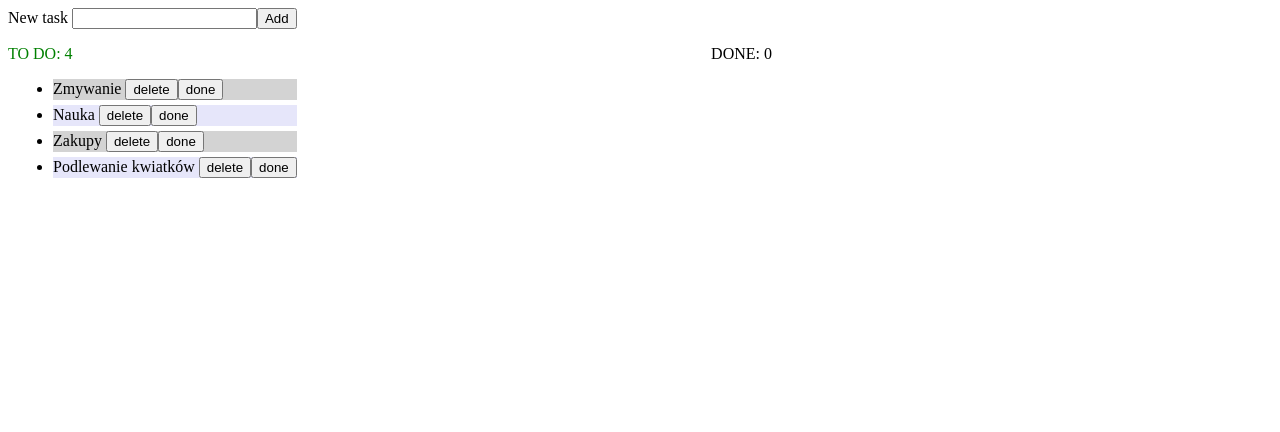
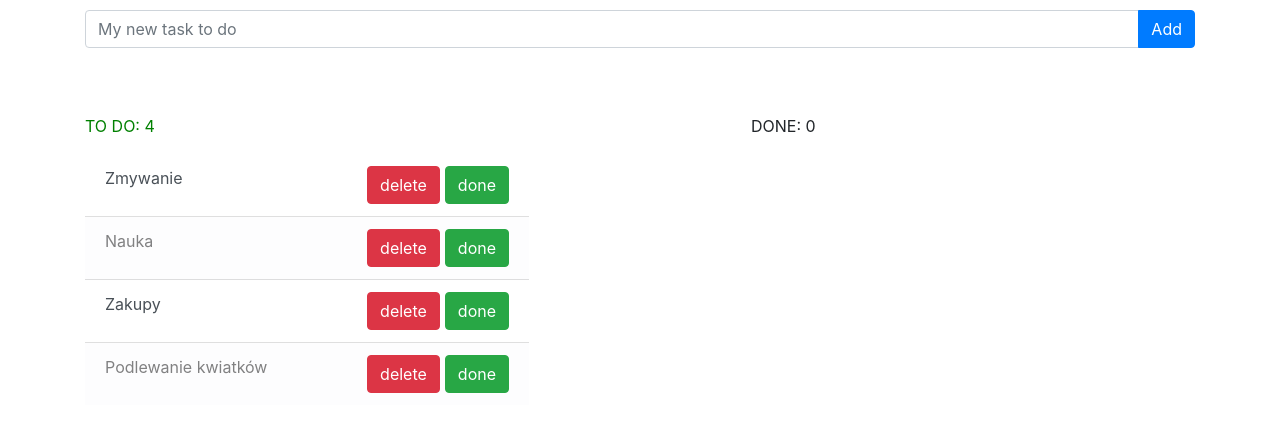
Before and after one commit to agakoz/toDoList, an Angular app: page / in a window 1280 px wide. Shown: the top 432 px of the page. Built offline with nearby package versions, Linux system fonts and the light colour scheme; a web font is replaced by a local one.

Commit message:
style changes: bootstrap implemented

```diff
--- a/angular.json
+++ b/angular.json
@@ -24,7 +24,8 @@
               "src/assets"
             ],
             "styles": [
-              "src/styles.css"
+              "src/styles.css",
+              "node_modules/bootstrap/dist/css/bootstrap.min.css"
             ],
             "scripts": []
           },
--- a/package.json
+++ b/package.json
@@ -19,6 +19,7 @@
     "@angular/platform-browser": "~9.0.5",
     "@angular/platform-browser-dynamic": "~9.0.5",
     "@angular/router": "~9.0.5",
+    "bootstrap": "^4.4.1",
     "rxjs": "~6.5.4",
     "tslib": "^1.10.0",
     "zone.js": "~0.10.2"
--- a/src/app/add-task/add-task.component.html
+++ b/src/app/add-task/add-task.component.html
@@ -1,6 +1,10 @@
-<div id="newTaskInput">
-  <label>New task
-    <input [(ngModel)]="newTask">
-  </label>
-  <button (click)="add()">Add</button>
+<div id="newTaskInput" class="input-group mb-3">
+
+
+  <input type="text" class="form-control" placeholder="My new task to do" [(ngModel)]="newTask"
+         aria-describedby="button-addon2">
+  <div class="input-group-append">
+    <button id="button-addon2" type="button" class="btn btn-primary btn " (click)="add()">Add</button>
+  </div>
+
 </div>
--- a/src/app/app.component.css
+++ b/src/app/app.component.css
@@ -4,16 +4,14 @@
 }
 #doneList{
   float: right;
-  margin-right: 500px;
 
 }
 .list{
   display: inline-block;
-  /*padding-left: 300px;*/
-  /*padding-right: 300px;*/
+  width: 40%;
+  margin-top: 50px ;
 }
 
 #newTaskInput{
-  width: auto;
-  position: center;
+  margin-top: 10px;
 }
--- a/src/app/app.component.html
+++ b/src/app/app.component.html
@@ -1,7 +1,7 @@
 <link href='https://fonts.googleapis.com/css?family=Droid+Serif' rel='stylesheet' type='text/css'>
 <div>
 
-  <div class="container">
+  <div id="newTaskInput" class="container">
     <app-add-task (emitTask)="add($event)"></app-add-task>
   </div>
 
--- a/src/app/done-task/done-task.component.html
+++ b/src/app/done-task/done-task.component.html
@@ -1,6 +1,6 @@
 <p>DONE: {{doneList.length}}</p>
-<ul>
-  <li *ngFor="let task of doneList">
+<ul class="list-group list-group-flush">
+  <li class="list-group-item" *ngFor="let task of doneList">
     {{task}}
   </li>
 </ul>
--- a/src/app/todo-task/todo-task.component.css
+++ b/src/app/todo-task/todo-task.component.css
@@ -6,15 +6,18 @@
 /*  float: left;*/
 /*}*/
 
-li {
-  background: lightgray;
-  margin: 5px;
-}
-.odd-li {
-  background: lavender;
-  margin: 5px;
-}
+/*li {*/
+/*  background: lightgray;*/
+/*  margin: 5px;*/
+/*}*/
+/*.odd-li {*/
+/*  background: lavender;*/
+/*  margin: 5px;*/
+/*}*/
 .last-li {
   background: pink;
   margin: 5px;
 }
+button{
+  margin-left: 5px;
+}
--- a/src/app/todo-task/todo-task.component.html
+++ b/src/app/todo-task/todo-task.component.html
@@ -1,10 +1,10 @@
   <ng-container *ngIf="tasksList.length > 0; else noTask" class="taskslist">
     <p [ngStyle]="{color: getColor()}">TO DO: {{tasksList.length}}</p>
-    <ul>
-      <li *ngFor="let task of tasksList; let odd = odd" [ngClass]="{'odd-li' : odd, 'last-li' : tasksList.length===1}">
+    <ul class="list-group list-group-flush">
+      <li class="list-group-item list-group-item-action " *ngFor="let task of tasksList; let odd = odd" [ngClass]="{'list-group-item-light' : odd, 'list-group-item-danger' : tasksList.length===1}">
         {{task}}
-        <button (click)="remove(task)">delete</button>
-        <button (click)="done(task)">done</button>
+        <button type="button" class="btn btn-success float-right" (click)="done(task)">done</button>
+        <button  type="button" class="btn btn-danger float-right" (click)="remove(task)">delete</button>
       </li>
     </ul>
   </ng-container>
```
Also changed, not shown: 1 other file (tests, documents, lock files or other folders).
